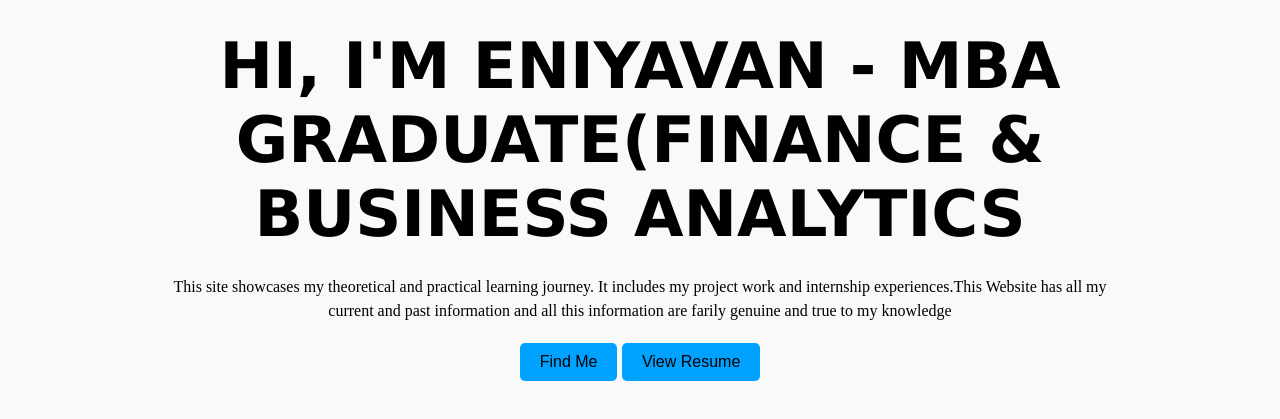
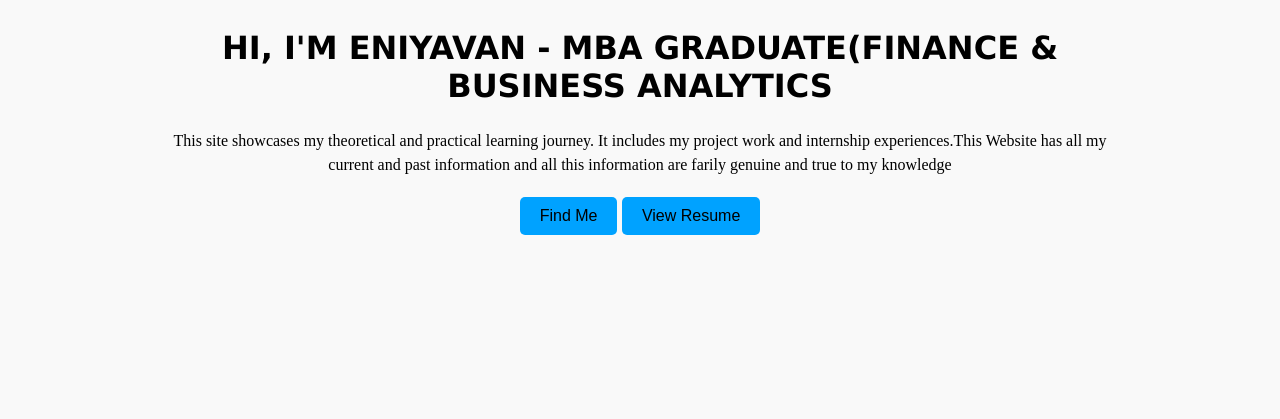
Before and after one commit to rseniyavan2070-max/Eniya-porfolio, a plain HTML site: page index.html in a window 1280 px wide. Shown: the part 187-606 px from the top of the page. Drawn offline with Linux system fonts and the light colour scheme.

Commit message:
Update style.css

```diff
--- a/style.css
+++ b/style.css
@@ -100,7 +100,7 @@ section:target {
 }
 
 h1 {
-  font-size: 1rem;
+  font-size: 2rem;
   font-weight: bold;
   margin-bottom: 1rem;
   font-family: Impact, Haettenschweiler, 'Arial Narrow Bold', sans-serif;
@@ -139,7 +139,7 @@ p{
 }
 
 h1 {
-  font-size: 4rem;
+  font-size: 2rem;
   font-family: 'Lucida Sans', 'Lucida Sans Regular', 'Lucida Grande', 'Lucida Sans Unicode', Geneva, Verdana, sans-serif;
   font-weight: bold;
   margin-bottom: 1.5rem;
```
